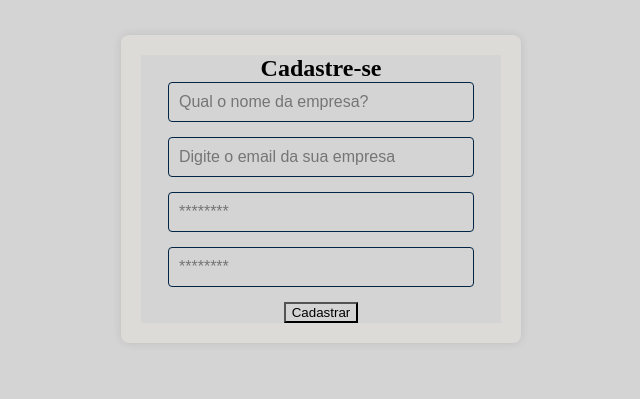
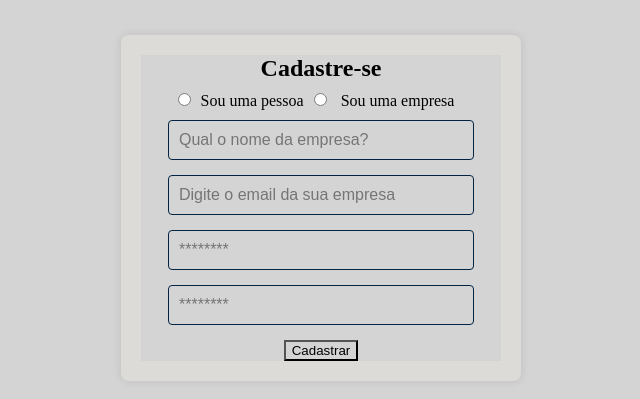
Before and after one commit to oscarRodriguesDev/micoute_cliente, a Next.js app: page /acessCreate in a window 1280 px wide. Shown: the part 157-556 px from the top of the page, without its empty margins (319-959 px from the left). Built offline with nearby package versions, Linux system fonts and the light colour scheme.

Commit message:
tasks futuras a ser realizada

```diff
--- a/src/pages/acessCreate/index.tsx
+++ b/src/pages/acessCreate/index.tsx
@@ -1,18 +1,15 @@
 import { useState } from 'react';
 import styles from './styles.module.scss';
-
 interface FormData {
   companyName: string;
   email: string;
 }
-
 const Account: React.FC = () => {
   // Estado local para armazenar os dados do formulário
   const [formData, setFormData] = useState<FormData>({
     companyName: '',
     email: ''
   });
-
   // Função para lidar com a mudança nos campos do formulário
   const handleChange = (e: React.ChangeEvent<HTMLInputElement>) => {
     const { name, value } = e.target;
@@ -21,7 +18,6 @@ const Account: React.FC = () => {
       [name]: value,
     }));
   };
-
   // Função para lidar com o envio do formulário
   const handleSubmit = (e: React.FormEvent<HTMLFormElement>) => {
     e.preventDefault();
@@ -30,14 +26,15 @@ const Account: React.FC = () => {
     //criar o login quando estiver ativo
     window.location.href = '/cadastro';
   };
-
-
-
-
   return (
     <div className={styles.container}>
       <form onSubmit={handleSubmit}>
         <h2>Cadastre-se</h2>
+
+        <div className={styles.opcaoUser}>
+        <input type="radio" name='tipo_usuario' /><label>Sou uma pessoa</label>
+        <input type="radio" name='tipo_usuario' /><label> Sou uma empresa</label>
+        </div>
         <input
           type="text"
           name="companyName"
@@ -67,11 +64,8 @@ const Account: React.FC = () => {
         <input type="submit" value="Cadastrar" onClick={()=>{
           handleSubmit
         }} />
-
-
       </form>
     </div>
   );
 };
-
 export default Account;
--- a/src/pages/acessCreate/styles.module.scss
+++ b/src/pages/acessCreate/styles.module.scss
@@ -9,13 +9,23 @@
   form {
     display: flex;
     flex-direction: column;
-
+    .opcaoUser {
+      margin: 10px auto;
+      input[type='radio']{
+        margin-right: 10px;
+      }
+      label{
+        margin-right: 10px;
+        font-size: 16px;
+        font-weight: 500;
+      }
+    }
     input[type="text"],
     input[type="email"],
     input[type="password"] {
       margin-bottom: 15px;
       padding: 10px;
-        width:85%;
+      width: 85%;
       border: 1px solid #022445;
       border-radius: 4px;
       font-size: 16px;
--- a/src/pages/cadastro/index.tsx
+++ b/src/pages/cadastro/index.tsx
@@ -125,6 +125,7 @@ const Cadastro = () => {
         const data = await response.json();
         console.log(respostasPorCategoria);
         alert("Dados enviados com sucesso");
+        location.reload() //recarregar a pagina
       } else {
         throw new Error("Erro ao enviar requisição para a API");
       }
```
Also changed, not shown: src/tasks.txt (added). Lines whose indentation alone changed are shown as unchanged.
